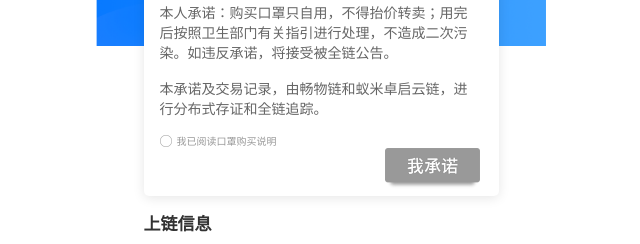
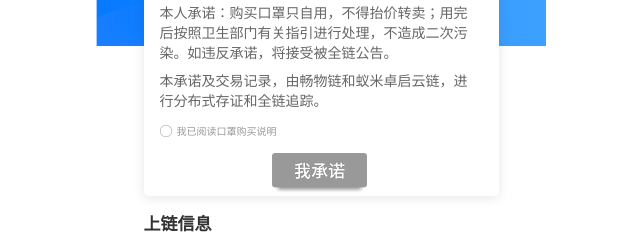
Before and after one commit to sullay/kz, a Vue app: page / in a window 1280 px wide. Shown: the part 171-415 px from the top of the page, without its empty margins (319-959 px from the left). Built offline with nearby package versions, Linux system fonts and the light colour scheme; no server answers.

Commit message:
确认按钮修改

```diff
--- a/src/views/index.vue
+++ b/src/views/index.vue
@@ -104,13 +104,13 @@ export default {
     p {
       font-size: 14px;
       color: rgba(102, 102, 102, 1);
-      margin-top: 16px;
+      margin-top: 8px;
       &:first-of-type {
         margin-top: 21px;
       }
     }
     .read{
-      margin-top: 15px;
+      margin-top: 13px;
       display: flex;
       flex-direction: row;
       align-items: center;
@@ -127,7 +127,8 @@ export default {
     .btn_confirm{
       width: 95px;
       height: 41px;
-      align-self: flex-end;
+      margin-top: 15px;
+      align-self: center;
       cursor: pointer;
       -webkit-tap-highlight-color:transparent;
     }
```
